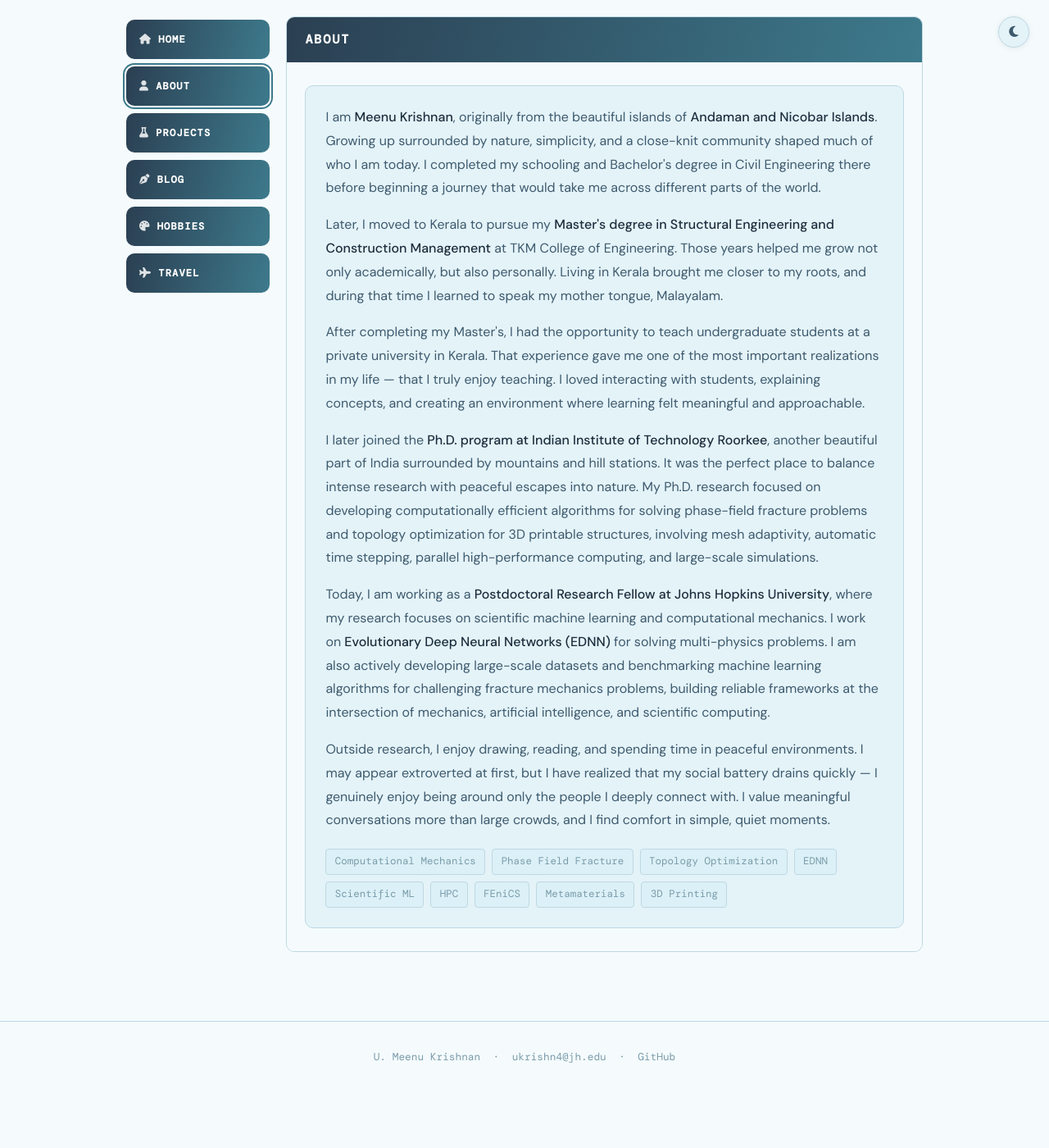
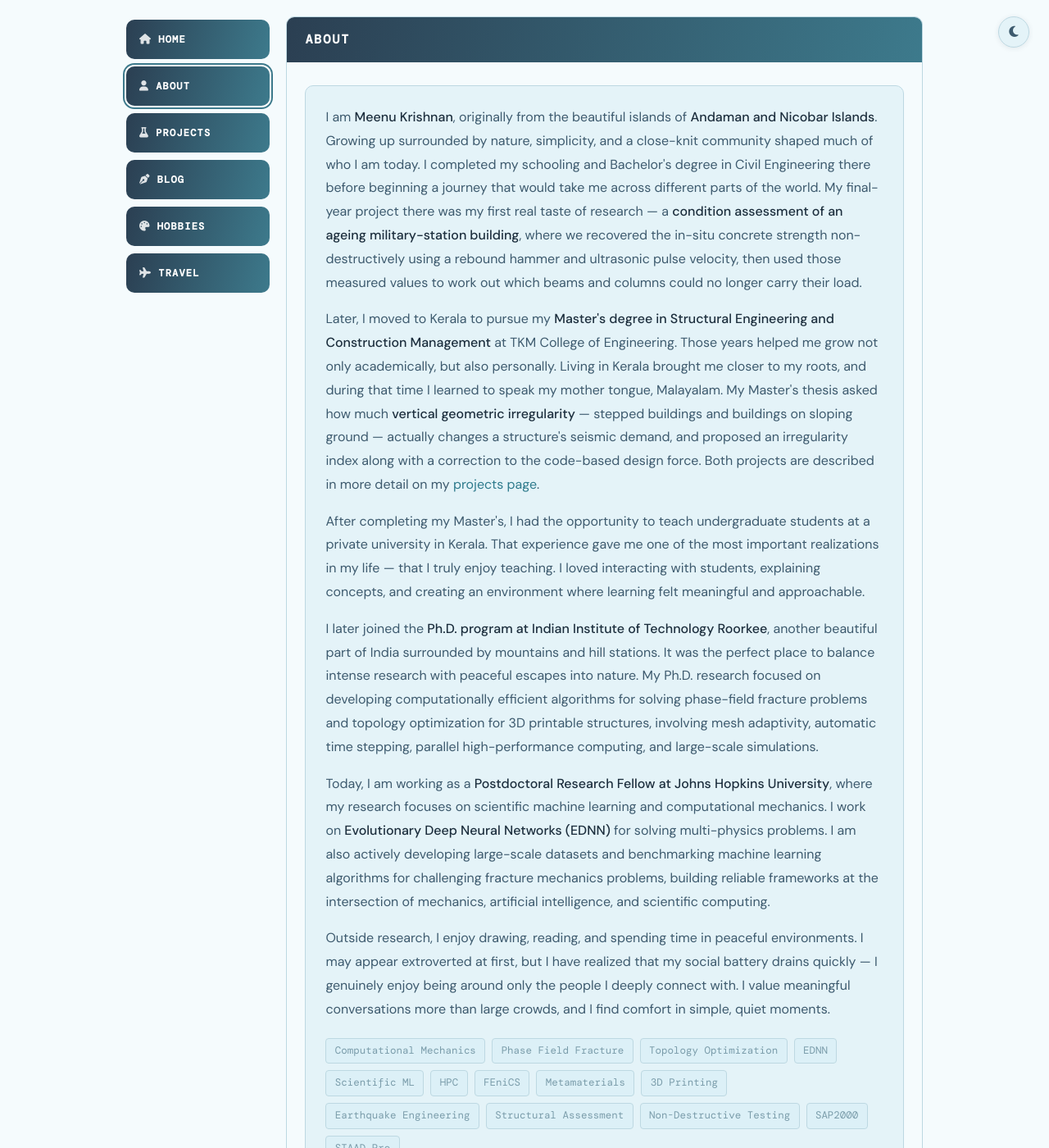
Before and after one commit to umeenukrishnan/umeenukrishnan.github.io, a Jekyll site: the page built from about.md, in a window 1280 px wide and 1400 px high. Shown: the whole window at 82% size. Built offline with Jekyll 4.4.1, drawn with Linux system fonts in a browser that asks for light colours.

Commit message:
Update about.md

```diff
--- a/about.md
+++ b/about.md
@@ -21,13 +21,21 @@ permalink: /about/
               <strong>Andaman and Nicobar Islands</strong>. Growing up surrounded by nature, simplicity,
               and a close-knit community shaped much of who I am today. I completed my schooling and
               Bachelor's degree in Civil Engineering there before beginning a journey that would take me
-              across different parts of the world.
+              across different parts of the world. My final-year project there was my first real taste of
+              research — a <strong>condition assessment of an ageing military-station building</strong>, where we
+              recovered the in-situ concrete strength non-destructively using a rebound hammer and ultrasonic
+              pulse velocity, then used those measured values to work out which beams and columns could no
+              longer carry their load.
             </p>
             <p>
               Later, I moved to Kerala to pursue my <strong>Master's degree in Structural Engineering
               and Construction Management</strong> at TKM College of Engineering. Those years helped me
               grow not only academically, but also personally. Living in Kerala brought me closer to my
-              roots, and during that time I learned to speak my mother tongue, Malayalam.
+              roots, and during that time I learned to speak my mother tongue, Malayalam. My Master's thesis
+              asked how much <strong>vertical geometric irregularity</strong> — stepped buildings and buildings on
+              sloping ground — actually changes a structure's seismic demand, and proposed an irregularity index
+              along with a correction to the code-based design force. Both projects are described in more detail
+              on my <a href="{{ '/projects/' | relative_url }}">projects page</a>.
             </p>
             <p>
               After completing my Master's, I had the opportunity to teach undergraduate students at a
@@ -68,6 +76,11 @@ permalink: /about/
             <span>FEniCS</span>
             <span>Metamaterials</span>
             <span>3D Printing</span>
+            <span>Earthquake Engineering</span>
+            <span>Structural Assessment</span>
+            <span>Non-Destructive Testing</span>
+            <span>SAP2000</span>
+            <span>STAAD.Pro</span>
           </div>
         </div>
       </div>
```
